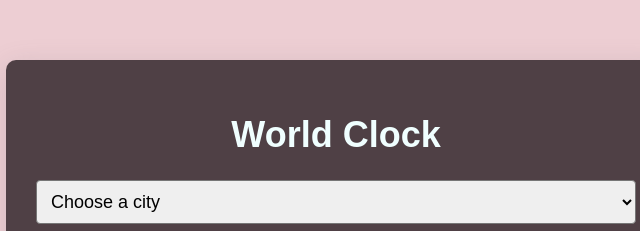
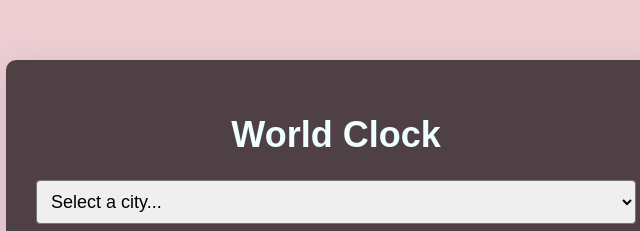
Before and after one commit to beautyncode/world-clock, a plain HTML site: page index.html in a window 1280 px wide. Shown: the top 231 px of the page, 304-944 px from the left. Drawn offline with Linux system fonts and the light colour scheme.

Commit message:
updated form

```diff
--- a/index.html
+++ b/index.html
@@ -12,7 +12,7 @@
       <h1>World Clock</h1>
       <form action="">
         <select id="clock">
-          <option value="">Choose a city</option>
+          <option value="">Select a city...</option>
           <option value="Africa/Nairobi" id="nairobi">🇰🇪 Nairobi</option>
           <option value="Africa/Lagos" id="lagos">🇳🇬 Lagos</option>
           <option value="Africa/Accra" id="accra">🇬🇭 Accra</option>
```
